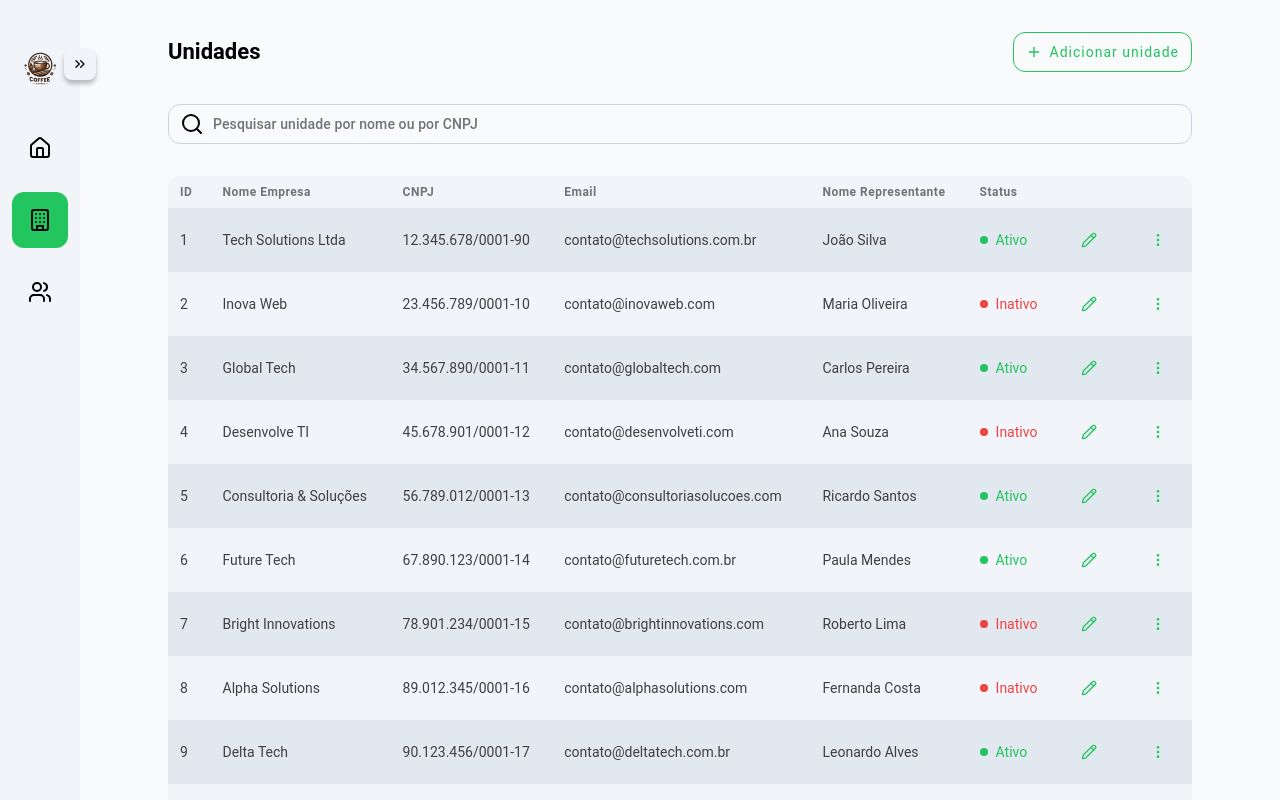
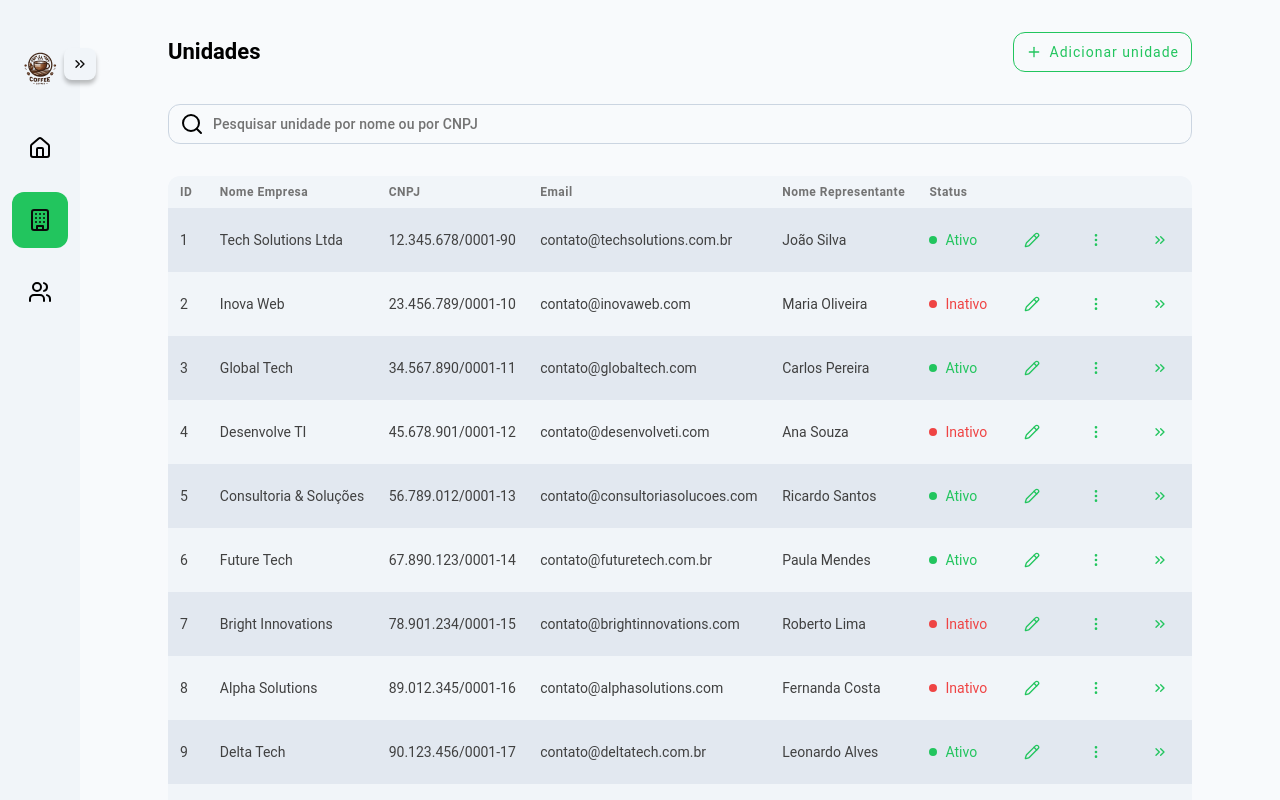
Before and after one commit to Ten-Coffee/ten-coffee_web, a Next.js app: page /coffee-shops in a window 1280 px wide. Shown: the top 800 px of the page. Built offline with nearby package versions, Linux system fonts and the light colour scheme.

Commit message:
✨feat: botão de visualizar unidade

```diff
--- a/src/components/templates/(privated)/coffee-shop/use-coffee-shop.hook.tsx
+++ b/src/components/templates/(privated)/coffee-shop/use-coffee-shop.hook.tsx
@@ -1,9 +1,10 @@
+import { CoffeeShop } from './interfaces/coffee-shop.interface';
+
 import { ColumnInterface } from '@/components/UI/organism/table/interfaces/column.interface';
 import { RowActionsInterface } from '@/components/UI/organism/table/interfaces/row-actions.interface';
 import { TableDataAtom } from '@/components/UI/organism/table/UI/atoms/table-data/table-data.atom';
 import { icons } from '@/icons/icons';
 import { useRouter } from 'next/navigation';
-import { CoffeeShop } from './interfaces/coffee-shop.interface';
 
 export const useCoffeeShopListHook = () => {
   const router = useRouter();
@@ -209,13 +210,19 @@ export const useCoffeeShopListHook = () => {
     {
       icon: icons.Edit,
       onClick: (item: CoffeeShop) => {
-        router.push(`/coffee-shop/edit/${item.id}`);
+        router.push(`/coffee-shops/edit/${item.id}`);
       }
     },
     {
       icon: icons.Ellipsis.Vertical,
       onClick: (item: CoffeeShop) => {
         console.log('More options', item);
+      }
+    },
+    {
+      icon: icons.Chevrons.Right,
+      onClick: (item: CoffeeShop) => {
+        router.push(`/coffee-shops/read/${item.id}`);
       }
     }
   ];
```
